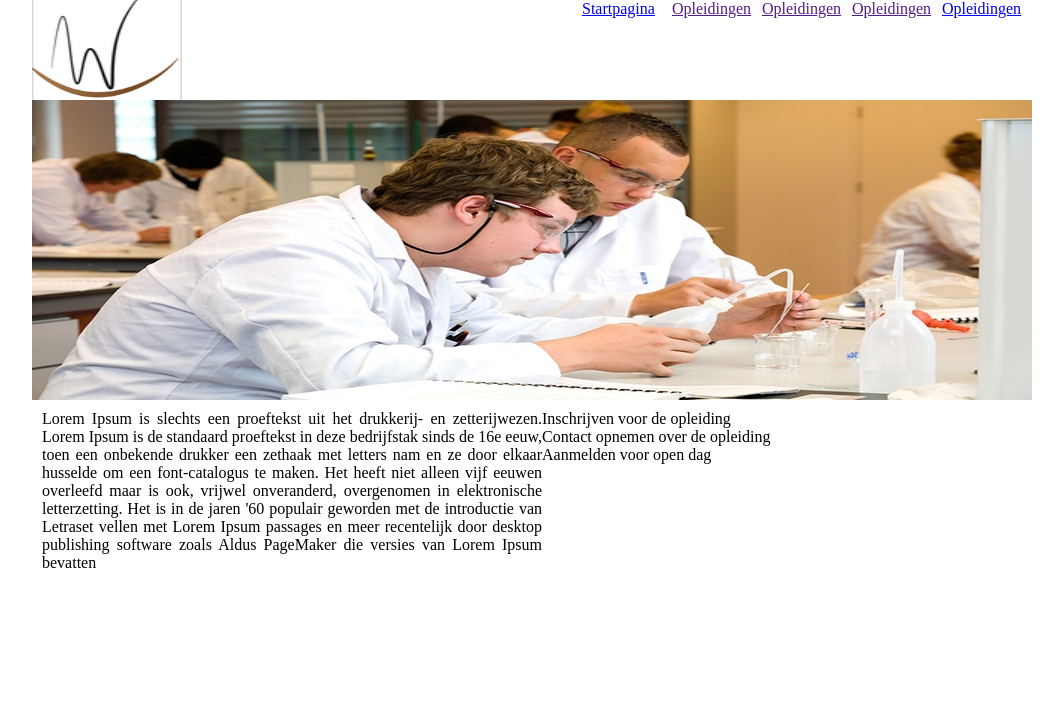
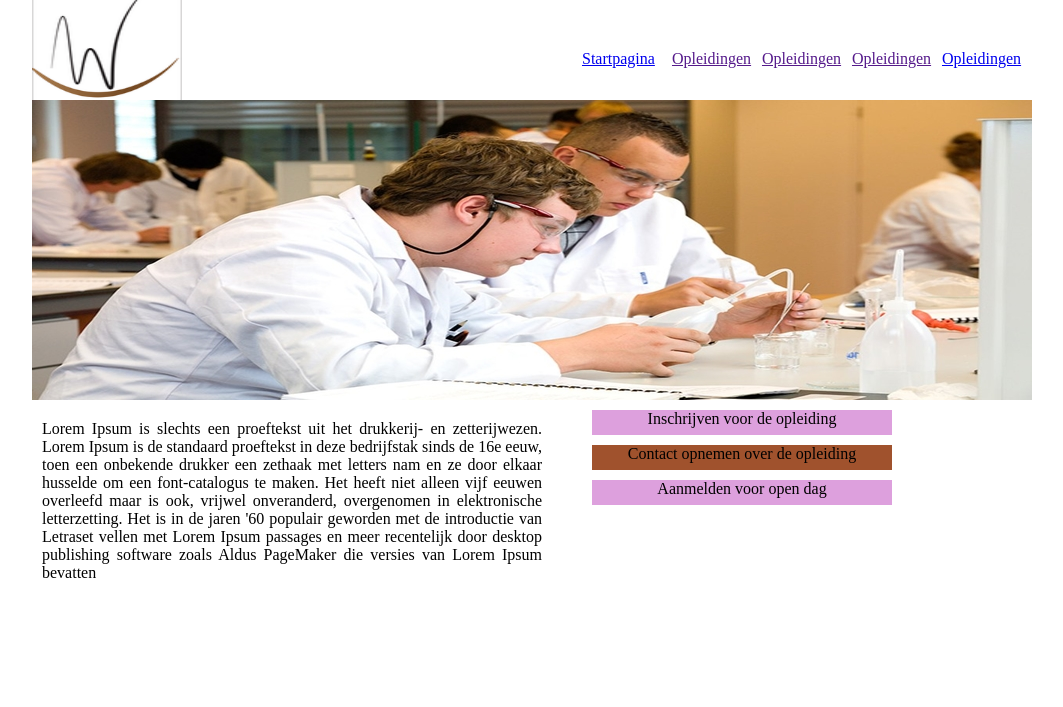
Before and after one commit to PatrickVording/Project-Boze-Wolf, a PHP site: page /opleiding.html in a window 1280 px wide. Shown: the top 707 px of the page, without its empty margins (108-1171 px from the left). Run offline with PHP 8.4, Linux system fonts and the light colour scheme.

Commit message:
Update stylesheet.css
css toegevoegd voor de boxen en kleine aanpassingen gemaakt aan het menu (margin-top)

```diff
--- a/stylesheet.css
+++ b/stylesheet.css
@@ -19,6 +19,7 @@ p	{
 		height: 100px;
 		width: 1000px;
 		background-color: white;
+
 	}
 .menu1
 	{
@@ -26,6 +27,7 @@ p	{
 		width: 80px;
 		float: right;
 		padding-right: 10px;
+		margin-top:50px;
 
 	}
 ul	{
@@ -71,6 +73,7 @@ li a {
 		height: 300px;
 		width: 500px;
 		float: left;
+		margin-top:10px;
 	}
 .fotovak
 	{
@@ -88,7 +91,36 @@ li a {
 /*footer gedeelte */
 .footer
 	{
-		height: 100px;
+		height: 25px;
 		width: 1000px;
 		background-color: purple;
 	}
+
+
+.inschrijfbox {
+	height:25px;
+	width:300px;
+	background-color:plum;
+	margin-left:550px;
+	text-align:center;
+	margin-top:10px;
+}
+
+
+.contacteren {
+	height:25px;
+	width:300px;
+	background-color:sienna;
+	margin-left:550px;
+	text-align:center;
+	margin-top:10px;
+}
+
+.Opendag {
+	height:25px;
+	width:300px;
+	background-color:plum;
+	margin-left:550px;
+	text-align:center;
+	margin-top:10px;
+}
```
